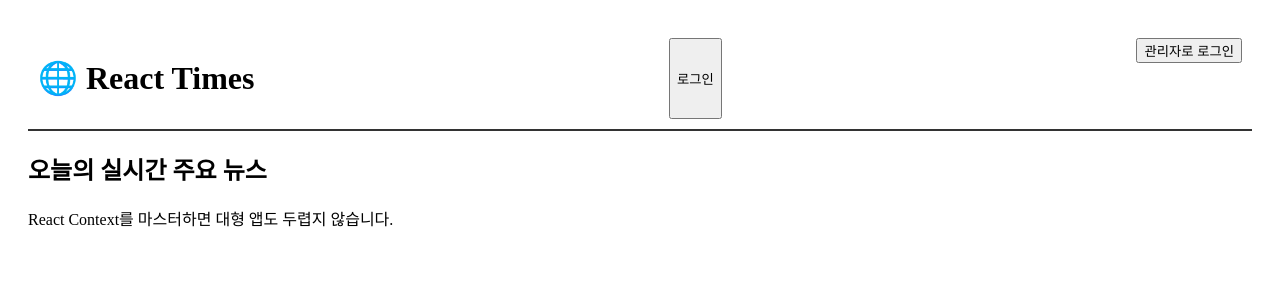
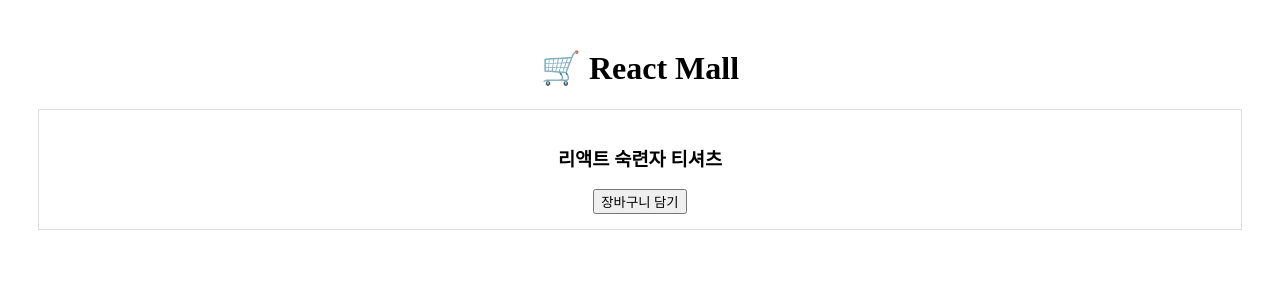
Before and after one commit to hyejoy/react-master, a React (Vite) app in the folder my-context/: page / in a window 1280 px wide. Shown: the top 300 px of the page. Built offline with nearby package versions, Linux system fonts and the light colour scheme.

Commit message:
feat: 🚩 [미션 12: 중급] 전역 알림(Toast) 엔진 시스템 구축

```diff
--- /dev/null
+++ b/my-context/src/15. 전역 알림(Toast) 엔진 시스템 구축/components/ProductCard.tsx
@@ -0,0 +1,20 @@
+import { useToastContext } from "../contexts/useToastContext";
+
+export default function ProductCard({ name }: { name: string }) {
+  // 4. 리모컨(dispatch)만 가져와서 중앙 엔진에 명령을 보냅니다.
+  const { dispatch } = useToastContext();
+
+  const handleAddCart = () => {
+    dispatch({
+      type: "ADD_TOAST",
+      payload: { message: `✅ ${name} 상품이 장바구니에 담겼습니다!` },
+    });
+  };
+
+  return (
+    <div style={{ border: "1px solid #ddd", padding: "15px", margin: "10px" }}>
+      <h3>{name}</h3>
+      <button onClick={handleAddCart}>장바구니 담기</button>
+    </div>
+  );
+}
--- /dev/null
+++ b/my-context/src/15. 전역 알림(Toast) 엔진 시스템 구축/components/ToastContainer.tsx
@@ -0,0 +1,39 @@
+import { useToastContext } from "../contexts/useToastContext";
+
+export function ToastContainer() {
+  const { toasts, dispatch } = useToastContext();
+
+  return (
+    <div
+      style={{
+        position: "fixed",
+        bottom: "20px",
+        left: "50%",
+        transform: "translateX(-50%)",
+      }}
+    >
+      {toasts.map((toast) => (
+        <div key={toast.id} style={toastStyle}>
+          {toast.message}
+          <button
+            onClick={() =>
+              dispatch({ type: "REMOVE_TOAST", payload: { id: toast.id } })
+            }
+          >
+            X
+          </button>
+        </div>
+      ))}
+    </div>
+  );
+}
+
+// 스타일 가이드
+
+const toastStyle = {
+  backgroundColor: "#333",
+  color: "#fff",
+  padding: "10px 20px",
+  marginBottom: "10px",
+  borderRadius: "5px",
+};
--- /dev/null
+++ b/my-context/src/15. 전역 알림(Toast) 엔진 시스템 구축/contexts/ToastContext.ts
@@ -0,0 +1,23 @@
+import { createContext, type Dispatch } from "react";
+
+export type Toast = {
+  id: number;
+  message: string;
+};
+
+export type ToastAction =
+  | {
+      type: "ADD_TOAST";
+      payload: Pick<Toast, "message">;
+    }
+  | {
+      type: "REMOVE_TOAST";
+      payload: Pick<Toast, "id">;
+    };
+
+export type ToastContextValue = {
+  toasts: Toast[];
+  dispatch: Dispatch<ToastAction>;
+};
+
+export const ToastContext = createContext<ToastContextValue | null>(null);
--- /dev/null
+++ b/my-context/src/15. 전역 알림(Toast) 엔진 시스템 구축/contexts/ToastProvider.tsx
@@ -0,0 +1,23 @@
+import { useReducer, type ReactNode } from "react";
+import { ToastContext, type Toast, type ToastAction } from "./ToastContext";
+
+function toastReducer(state: Toast[], action: ToastAction) {
+  switch (action.type) {
+    case "ADD_TOAST":
+      return [...state, { id: Date.now(), message: action.payload.message }];
+    case "REMOVE_TOAST":
+      return state.filter((toast) => toast.id !== action.payload.id);
+    default:
+      return state;
+  }
+}
+
+export function ToastProvider({ children }: { children: ReactNode }) {
+  const [toasts, dispatch] = useReducer(toastReducer, []);
+
+  return (
+    <ToastContext.Provider value={{ toasts, dispatch }}>
+      {children}
+    </ToastContext.Provider>
+  );
+}
--- /dev/null
+++ b/my-context/src/15. 전역 알림(Toast) 엔진 시스템 구축/contexts/useToastContext.ts
@@ -0,0 +1,12 @@
+import { useContext } from "react";
+import { ToastContext } from "./ToastContext";
+
+export function useToastContext() {
+  const context = useContext(ToastContext);
+
+  if (!context) {
+    throw new Error("useToastContext must be used within ToastProvider");
+  }
+
+  return context;
+}
--- /dev/null
+++ b/my-context/src/15. 전역 알림(Toast) 엔진 시스템 구축/pages/ToastMall.tsx
@@ -0,0 +1,17 @@
+import ProductCard from "../components/ProductCard";
+import { ToastContainer } from "../components/ToastContainer";
+import { ToastProvider } from "../contexts/ToastProvider";
+
+export default function ToastMall() {
+  return (
+    <>
+      <ToastProvider>
+        <div style={{ padding: "20px", textAlign: "center" }}>
+          <h1>🛒 React Mall</h1>
+          <ProductCard name="리액트 숙련자 티셔츠" />
+          <ToastContainer />
+        </div>
+      </ToastProvider>
+    </>
+  );
+}
--- a/my-context/src/App.tsx
+++ b/my-context/src/App.tsx
@@ -1,10 +1,5 @@
-import { AuthProvider } from "./14. 전사적 인증 및 권한 관리 시스템/contexts/AuthProvider";
-import AppContent from "./14. 전사적 인증 및 권한 관리 시스템/Pages/AppContent";
+import ToastMall from "./15. 전역 알림(Toast) 엔진 시스템 구축/pages/ToastMall";
 
 export default function App() {
-  return (
-    <AuthProvider>
-      <AppContent />
-    </AuthProvider>
-  );
+  return <ToastMall />;
 }
```
